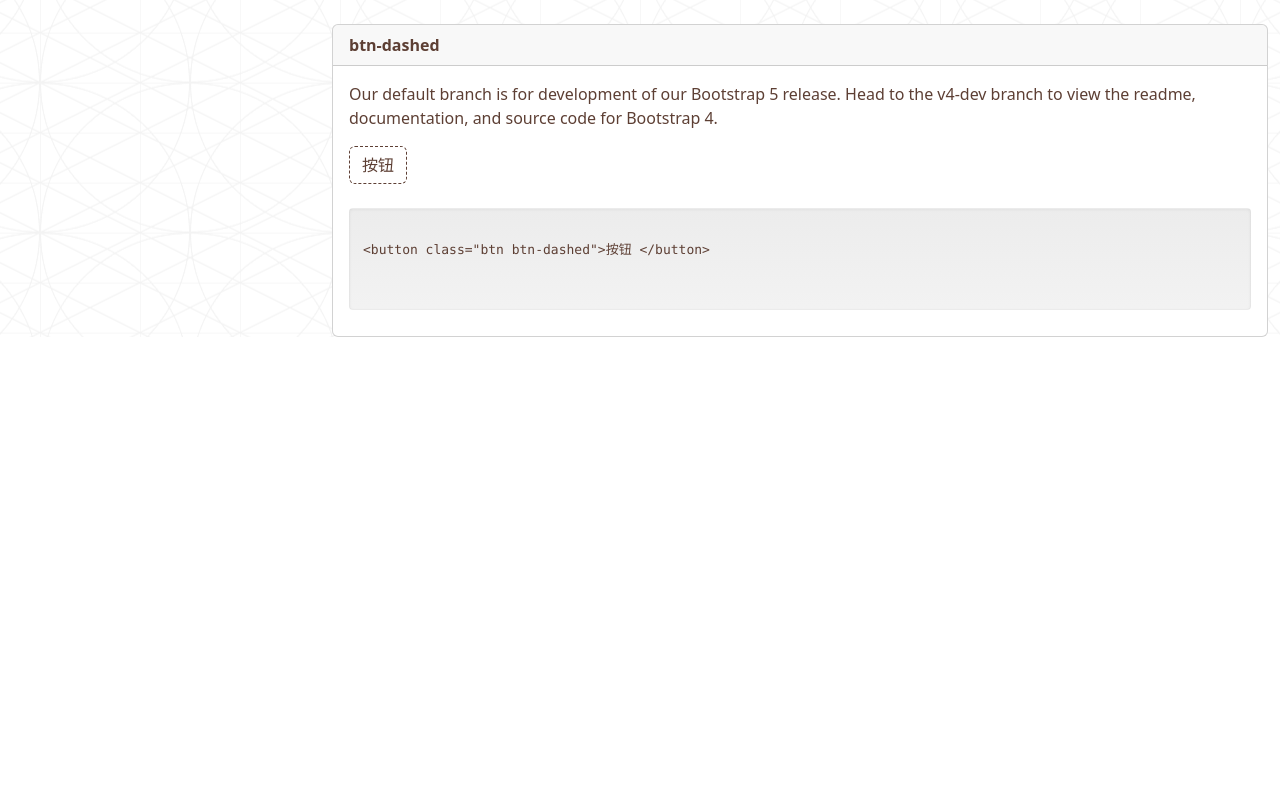
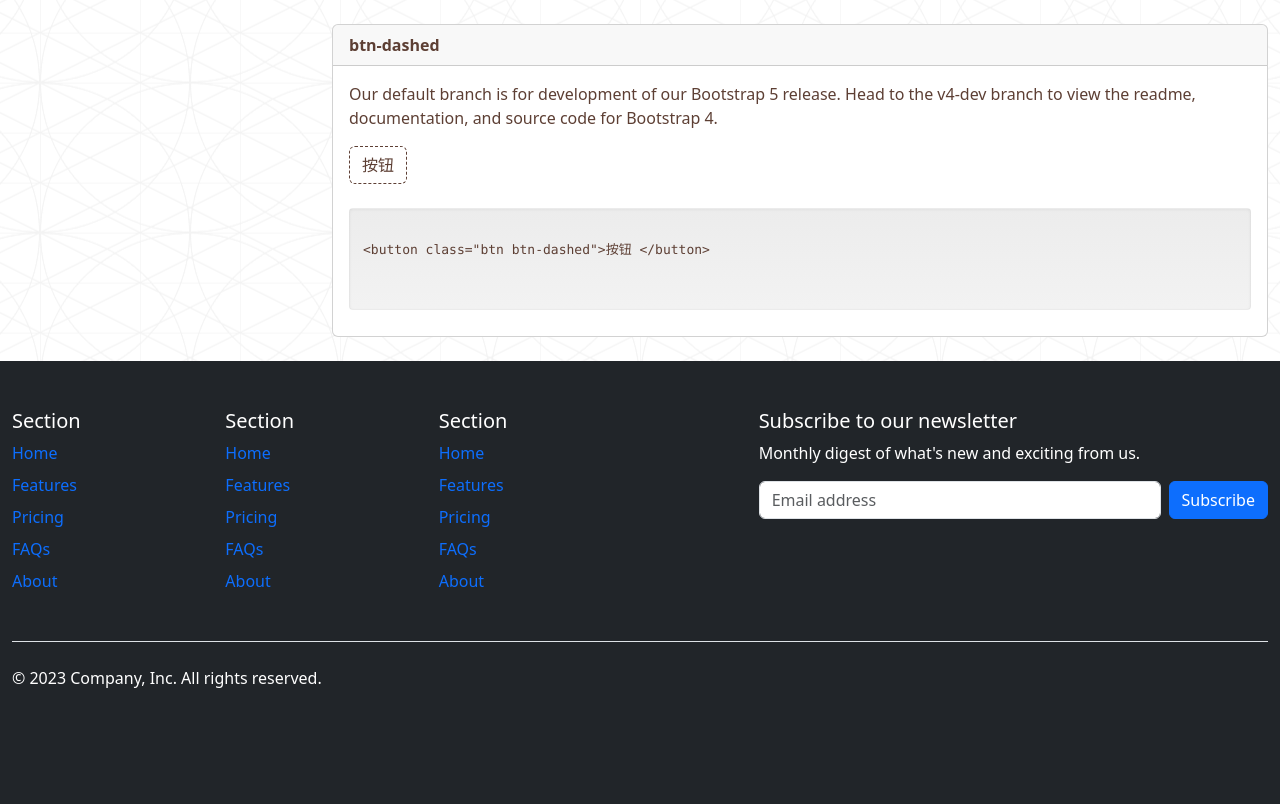
Before and after one commit to Cohen-Wang/bootstrap-cohen, a website built with webpack: page src/index.html in a window 1280 px wide. Shown: the part 1775-2579 px from the top of the page. Before the commit the page ends 2112 px from the top, so only its background shows below. Built offline with nearby package versions, Linux system fonts and the light colour scheme.

Commit message:
first commit

```diff
--- a/src/index.html
+++ b/src/index.html
@@ -6,6 +6,7 @@
   <link rel="stylesheet" href="https://cdn.bootcdn.net/ajax/libs/bootstrap-icons/1.11.3/font/bootstrap-icons.min.css">
 </head>
 <body>
+  <!-- header S -->
   <header class="fixed-top shadow-sm">
     <nav class="navbar navbar-expand-lg bg-body-tertiary">
       <div class="container-fluid">
@@ -21,9 +22,10 @@
       </div>
     </nav>
   </header>
+  <!-- header E -->
   <div style="height: 56px;"></div>
   <!-- jumbotron -->
-  <div class="text-bg-dark py-5 mb-4">
+  <div class="text-bg-dark py-5">
     <div class="container-xxl">
       <div class="my-auto px-3">
         <h1 class="display-4"><%= htmlWebpackPlugin.options.title %></h1>
@@ -38,8 +40,8 @@
     </div>
   </div>
   </div>
-  <!-- content -->
-  <div class="bg-net">
+  <!-- main S -->
+  <main class="bg-net py-4">
     <div class="container-xxl">
       <div class="row">
         <!-- left -->
@@ -149,6 +151,69 @@
         </div>
       </div>
     </div>
-  </div>
+  </main>
+  <!-- main E -->
+
+  <!-- footer S -->
+  <footer class="py-5 text-bg-dark">
+    <div class="container-xxl">
+      <div class="row">
+        <div class="col-6 col-md-2 mb-3">
+          <h5>Section</h5>
+          <ul class="nav flex-column">
+            <li class="nav-item mb-2"><a href="#" class="nav-link p-0">Home</a></li>
+            <li class="nav-item mb-2"><a href="#" class="nav-link p-0">Features</a></li>
+            <li class="nav-item mb-2"><a href="#" class="nav-link p-0">Pricing</a></li>
+            <li class="nav-item mb-2"><a href="#" class="nav-link p-0">FAQs</a></li>
+            <li class="nav-item mb-2"><a href="#" class="nav-link p-0">About</a></li>
+          </ul>
+        </div>
+
+        <div class="col-6 col-md-2 mb-3">
+          <h5>Section</h5>
+          <ul class="nav flex-column">
+            <li class="nav-item mb-2"><a href="#" class="nav-link p-0">Home</a></li>
+            <li class="nav-item mb-2"><a href="#" class="nav-link p-0">Features</a></li>
+            <li class="nav-item mb-2"><a href="#" class="nav-link p-0">Pricing</a></li>
+            <li class="nav-item mb-2"><a href="#" class="nav-link p-0">FAQs</a></li>
+            <li class="nav-item mb-2"><a href="#" class="nav-link p-0">About</a></li>
+          </ul>
+        </div>
+
+        <div class="col-6 col-md-2 mb-3">
+          <h5>Section</h5>
+          <ul class="nav flex-column">
+            <li class="nav-item mb-2"><a href="#" class="nav-link p-0">Home</a></li>
+            <li class="nav-item mb-2"><a href="#" class="nav-link p-0">Features</a></li>
+            <li class="nav-item mb-2"><a href="#" class="nav-link p-0">Pricing</a></li>
+            <li class="nav-item mb-2"><a href="#" class="nav-link p-0">FAQs</a></li>
+            <li class="nav-item mb-2"><a href="#" class="nav-link p-0">About</a></li>
+          </ul>
+        </div>
+
+        <div class="col-md-5 offset-md-1 mb-3">
+          <form>
+            <h5>Subscribe to our newsletter</h5>
+            <p>Monthly digest of what's new and exciting from us.</p>
+            <div class="d-flex flex-column flex-sm-row w-100 gap-2">
+              <label for="newsletter1" class="visually-hidden">Email address</label>
+              <input id="newsletter1" type="text" class="form-control" placeholder="Email address">
+              <button class="btn btn-primary" type="button">Subscribe</button>
+            </div>
+          </form>
+        </div>
+      </div>
+
+      <div class="d-flex flex-column flex-sm-row justify-content-between py-4 my-4 border-top">
+        <p>© 2023 Company, Inc. All rights reserved.</p>
+        <ul class="list-unstyled d-flex">
+          <li class="ms-3"><a class="link-dark" href="#"><svg class="bi" width="24" height="24"><use xlink:href="#twitter"></use></svg></a></li>
+          <li class="ms-3"><a class="link-dark" href="#"><svg class="bi" width="24" height="24"><use xlink:href="#instagram"></use></svg></a></li>
+          <li class="ms-3"><a class="link-dark" href="#"><svg class="bi" width="24" height="24"><use xlink:href="#facebook"></use></svg></a></li>
+        </ul>
+      </div>
+    </div>
+  </footer>
+  <!-- footer E -->
 </body>
 </html>
```
